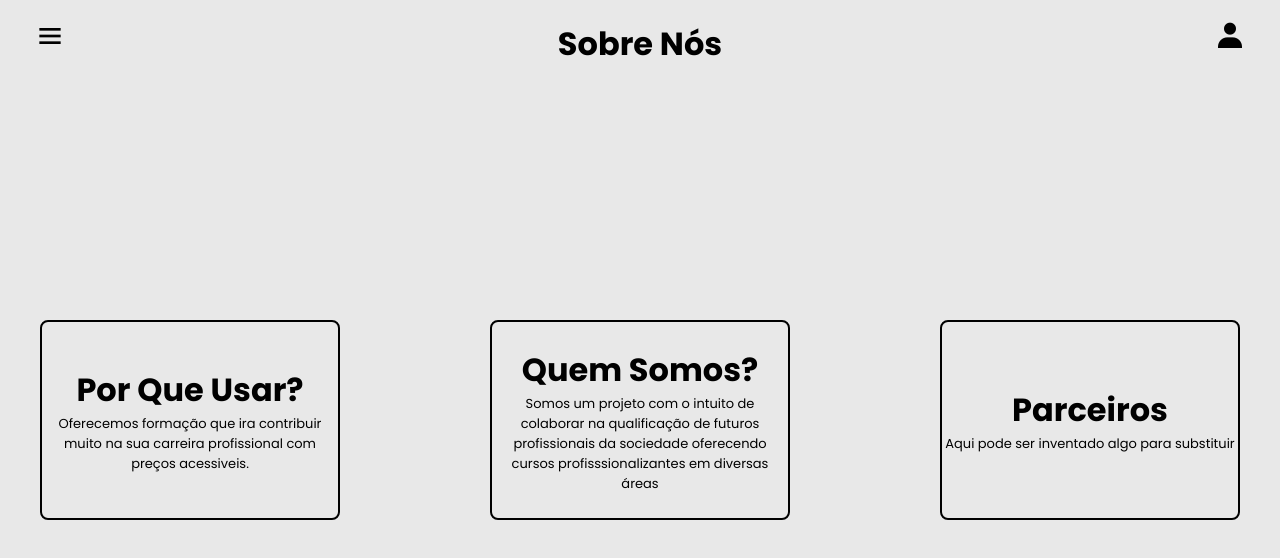
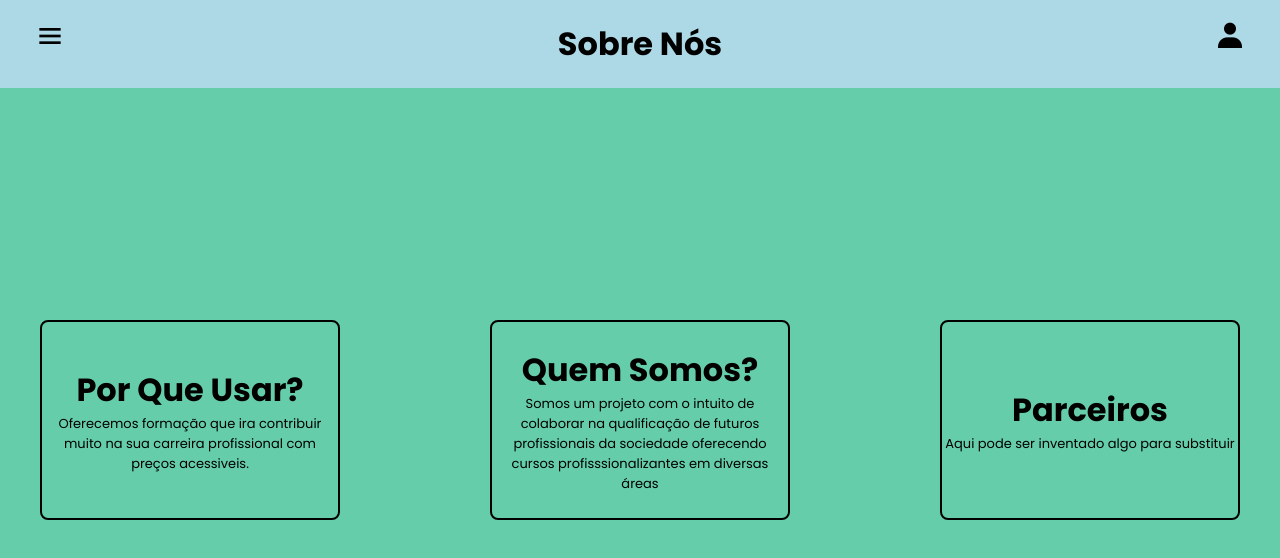
Before and after one commit to gmoreira2128/Moreira_Senai, a plain HTML site: page Nova pasta/gabrielmoreira/Projeto integrador/Sobre/sobre.html in a window 1280 px wide. Drawn offline with nearby package versions, Linux system fonts and the light colour scheme.

Commit message:
Update sobre.css

```diff
--- a/Nova pasta/gabrielmoreira/Projeto integrador/Sobre/sobre.css
+++ b/Nova pasta/gabrielmoreira/Projeto integrador/Sobre/sobre.css
@@ -13,7 +13,7 @@
 }
 
 body {
-    background-color: #7b7b7b2c;
+    background-color: mediumaquamarine;
     font-family: "Poppins", sans-serif;
     display: flex;
     flex-direction: column;
@@ -28,6 +28,7 @@ body {
     width: 100%;
     text-align: center;
     padding: 20px;
+    background-color: lightblue;
 }
 
 .btn-menu {
@@ -72,7 +73,7 @@ body {
     left: -250px;
     width: 250px;
     height: 100%;
-    background-color: #7b7b7b2c;
+    background-color: lightblue;
     padding-top: 50px;
     transition: left 0.3s ease;
 }
@@ -113,6 +114,7 @@ body {
     display: flex;
     flex-direction: column;
     color: black;
+    cursor: default;
 }
 
 #resum{
@@ -135,6 +137,7 @@ body {
     justify-content: center;
     display: flex;
     flex-direction: column;
+    cursor: default;
 }
 
 #why-use{
@@ -152,10 +155,12 @@ body {
     border: 2px solid black;
     border-radius: 8px;
     box-sizing: border-box;
+    box-shadow: 10px, 10px, 20px, black;
     text-align: center;
     justify-content: center;
     display: flex;
     flex-direction: column;
+    cursor: default;
 }
 
 #partners-resum{
```
